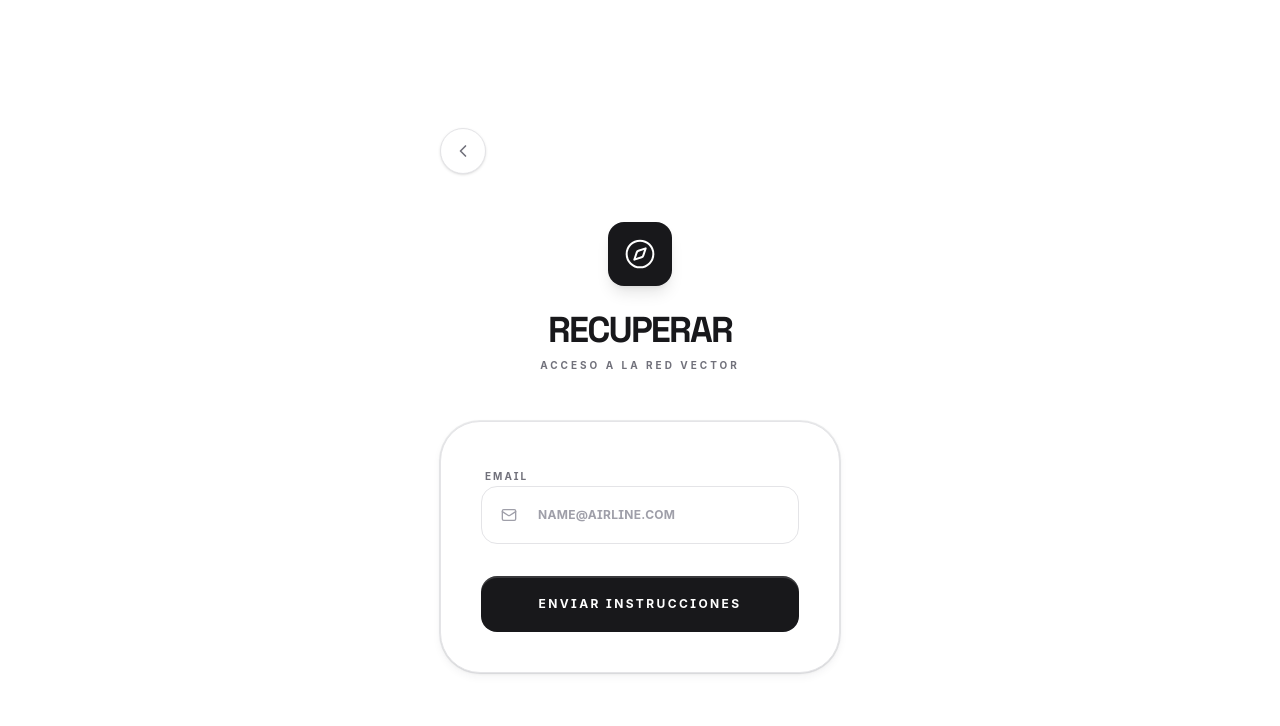
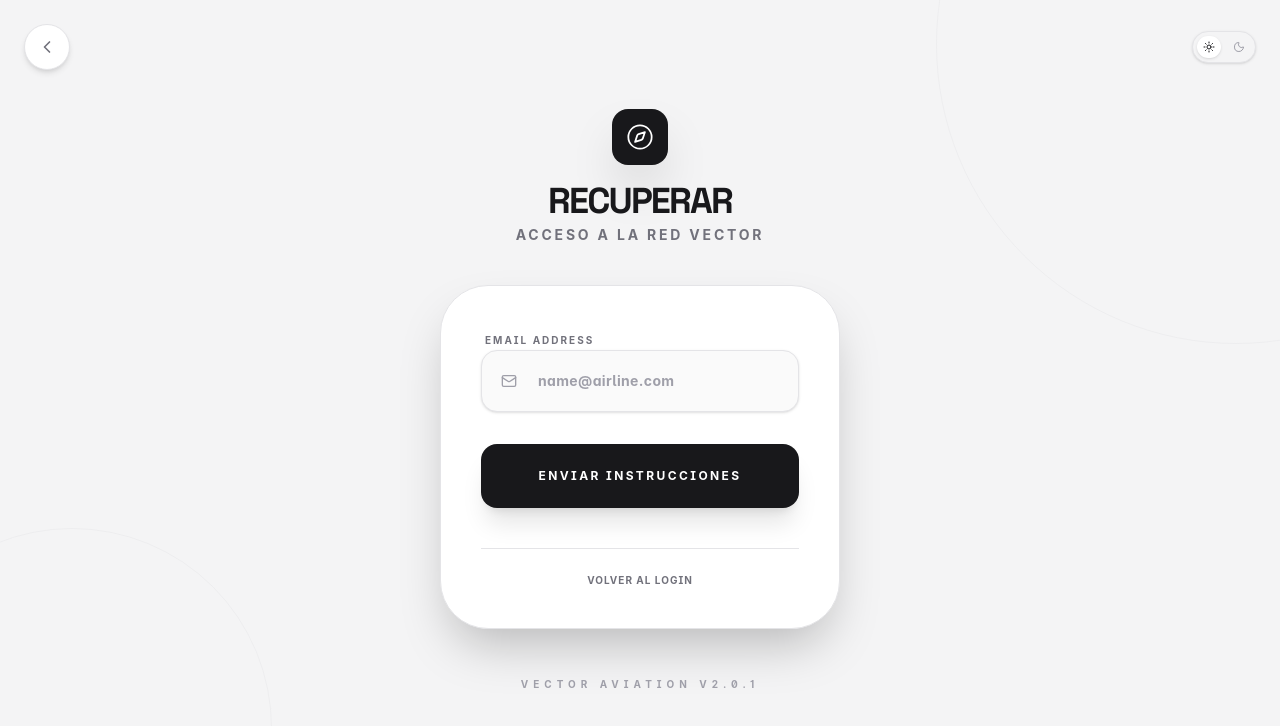
Before and after one commit to Defeeeee/Vector-FrontEnd, a Next.js app: page /recover in a window 1280 px wide. Shown: the top 726 px of the page. Built offline with nearby package versions, Linux system fonts and the light colour scheme.

Commit message:
fix: update recover page theme to match design system

```diff
--- a/src/app/recover/page.tsx
+++ b/src/app/recover/page.tsx
@@ -1,10 +1,11 @@
 "use client";
 
 import { motion } from "framer-motion";
-import { Mail, ArrowRight, Loader2, Compass, ChevronLeft } from "lucide-react";
+import { Mail, Loader2, Compass, ChevronLeft } from "lucide-react";
 import { recoverPassword } from "@/actions/auth";
 import { useState, useTransition } from "react";
 import Link from "next/link";
+import { ThemeToggle } from "@/components/ThemeToggle";
 
 export default function RecoverPage() {
   const [isPending, startTransition] = useTransition();
@@ -25,86 +26,100 @@ export default function RecoverPage() {
 
   if (isSuccess) {
     return (
-      <div className="flex flex-col items-center justify-center min-h-screen w-full max-w-md mx-auto px-6 py-12 relative z-10 text-center space-y-8">
+      <div className="flex min-h-screen w-full bg-zinc-100 dark:bg-black relative overflow-hidden transition-colors duration-300">
+        <div className="absolute top-0 right-0 w-[600px] h-[600px] rounded-full border border-zinc-200 dark:border-white/5 opacity-[0.4] -mr-64 -mt-64 pointer-events-none" />
+        <div className="absolute bottom-0 left-0 w-[400px] h-[400px] rounded-full border border-zinc-200 dark:border-white/5 opacity-[0.4] -ml-32 -mb-32 pointer-events-none" />
+
+        <div className="flex flex-col items-center justify-center w-full max-w-md mx-auto px-6 py-12 relative z-10 text-center space-y-8">
           <motion.div
             initial={{ scale: 0.8, opacity: 0 }}
             animate={{ scale: 1, opacity: 1 }}
-          className="w-20 h-20 bg-zinc-900 text-white rounded-full flex items-center justify-center shadow-lg"
+            className="w-20 h-20 bg-zinc-900 dark:bg-white text-white dark:text-zinc-900 rounded-full flex items-center justify-center shadow-2xl"
           >
             <Mail className="w-10 h-10" />
           </motion.div>
 
           <div className="space-y-4">
-          <h1 className="text-4xl font-space-grotesk font-bold uppercase tracking-tighter text-zinc-900">Email Enviado</h1>
-          <p className="text-zinc-500 font-bold text-xs uppercase tracking-[0.2em] leading-relaxed">
+            <h1 className="text-4xl font-space-grotesk font-bold uppercase tracking-tighter text-zinc-900 dark:text-white">Email Enviado</h1>
+            <p className="text-zinc-500 dark:text-zinc-400 font-bold text-xs uppercase tracking-[0.2em] leading-relaxed">
               Si el email existe en nuestro sistema, recibirás un enlace para restablecer tu contraseña.
             </p>
           </div>
 
-        <Link href="/" className="bg-white text-zinc-900 border border-zinc-200 font-bold text-[10px] uppercase tracking-[0.3em] py-5 px-12 rounded-full shadow-sm transition-all hover:bg-zinc-50 active:scale-95">
+          <Link href="/" className="bg-zinc-900 dark:bg-white text-white dark:text-zinc-900 font-bold text-[10px] uppercase tracking-[0.3em] py-5 px-12 rounded-2xl shadow-xl transition-all hover:scale-105 active:scale-95">
             Volver al Inicio
           </Link>
+        </div>
       </div>
     );
   }
 
   return (
-    <div className="flex flex-col items-center justify-center min-h-screen w-full max-w-md mx-auto px-6 py-12 relative z-10">
-      <div className="w-full flex items-center justify-between mb-12">
-        <Link href="/login" className="p-3 bg-white border border-zinc-200 hover:bg-zinc-50 rounded-full shadow-sm transition-colors group">
-          <ChevronLeft className="w-5 h-5 text-zinc-500 group-hover:text-zinc-900" />
+    <div className="flex min-h-screen w-full bg-zinc-100 dark:bg-black relative overflow-hidden transition-colors duration-300">
+      {/* Decorative Background Elements */}
+      <div className="absolute top-0 right-0 w-[600px] h-[600px] rounded-full border border-zinc-200 dark:border-white/5 opacity-[0.4] -mr-64 -mt-64 pointer-events-none" />
+      <div className="absolute bottom-0 left-0 w-[400px] h-[400px] rounded-full border border-zinc-200 dark:border-white/5 opacity-[0.4] -ml-32 -mb-32 pointer-events-none" />
+
+      {/* Minimal Top Bar */}
+      <div className="absolute top-6 left-0 w-full px-6 flex justify-between items-center z-20">
+        <Link href="/login" className="p-3 bg-white dark:bg-[#111111] border border-zinc-200 dark:border-white/10 rounded-full shadow-md hover:bg-zinc-50 dark:hover:bg-white/5 transition-all group">
+            <ChevronLeft className="w-5 h-5 text-zinc-500 dark:text-zinc-400 group-hover:text-zinc-900 dark:group-hover:text-white" />
         </Link>
+        <ThemeToggle />
       </div>
 
+      <div className="flex flex-col items-center justify-center w-full max-w-md mx-auto px-4 md:px-6 py-12 md:py-20 relative z-10">
         <motion.div
           initial={{ y: -20, opacity: 0 }}
           animate={{ y: 0, opacity: 1 }}
-        transition={{ duration: 0.8, ease: [0.16, 1, 0.3, 1] }}
-        className="text-center space-y-2 mb-12"
+          transition={{ duration: 0.6 }}
+          className="flex flex-col items-center space-y-4 mb-8 md:mb-10 text-center"
         >
-        <div className="w-16 h-16 bg-zinc-900 text-white rounded-2xl flex items-center justify-center shadow-lg mx-auto mb-6">
-          <Compass className="w-8 h-8" strokeWidth={1.5} />
+          <div className="w-12 h-12 md:w-14 md:h-14 bg-zinc-900 dark:bg-white text-white dark:text-zinc-900 rounded-2xl flex items-center justify-center shadow-2xl">
+            <Compass className="w-6 h-6 md:w-7 md:h-7" strokeWidth={1.5} />
           </div>
-        <h1 className="text-4xl font-space-grotesk font-bold tracking-tighter uppercase tracking-[0.1em] text-zinc-900">Recuperar</h1>
-        <p className="text-[10px] font-bold text-zinc-500 uppercase tracking-[0.3em]">Acceso a la Red Vector</p>
+          <div className="space-y-1">
+            <h1 className="text-3xl md:text-4xl font-bold tracking-tighter text-zinc-900 dark:text-white font-space-grotesk uppercase transition-colors">Recuperar</h1>
+            <p className="text-xs md:text-sm text-zinc-500 dark:text-zinc-400 font-bold uppercase tracking-[0.2em]">Acceso a la Red Vector</p>
+          </div>
         </motion.div>
 
         <motion.div
           initial={{ y: 20, opacity: 0 }}
           animate={{ y: 0, opacity: 1 }}
-        transition={{ duration: 0.8, delay: 0.1, ease: [0.16, 1, 0.3, 1] }}
-        className="w-full space-y-8 bg-white border border-zinc-200 p-8 md:p-10 rounded-[2.5rem] shadow-cal"
+          transition={{ duration: 0.6, delay: 0.1 }}
+          className="w-full p-8 md:p-10 rounded-[2.5rem] md:rounded-[3rem] border border-zinc-200 dark:border-white/10 shadow-2xl dark:shadow-none bg-white dark:bg-[#0a0a0a] space-y-10 transition-all"
         >
-        <form action={handleSubmit} className="space-y-4">
+          <form action={handleSubmit} className="space-y-6">
             {error && (
               <motion.div
                 initial={{ opacity: 0, scale: 0.95 }}
                 animate={{ opacity: 1, scale: 1 }}
-              className="bg-red-50 border border-red-200 rounded-2xl p-4 text-red-600 text-xs font-bold text-center uppercase tracking-wider"
+                className="bg-red-50 dark:bg-red-500/10 border border-red-200 dark:border-red-500/20 rounded-2xl p-4 text-red-600 dark:text-red-500 text-xs font-bold text-center uppercase tracking-wider shadow-sm"
               >
                 {error}
               </motion.div>
             )}
 
             <div className="space-y-2 group">
-            <label className="text-[10px] font-bold uppercase tracking-[0.2em] text-zinc-500 ml-1 group-focus-within:text-zinc-900 transition-colors">Email</label>
+              <label className="text-[10px] font-bold uppercase tracking-[0.2em] text-zinc-500 dark:text-zinc-400 ml-1 group-focus-within:text-zinc-900 dark:group-focus-within:text-white transition-colors">Email Address</label>
               <div className="relative">
-              <Mail className="absolute left-5 top-1/2 -translate-y-1/2 w-4 h-4 text-zinc-400 group-focus-within:text-zinc-900 transition-colors" />
+                <Mail className="absolute left-5 top-1/2 -translate-y-1/2 w-4 h-4 text-zinc-400 dark:text-zinc-500 group-focus-within:text-zinc-900 dark:group-focus-within:text-white transition-colors" />
                 <input
                   name="email"
                   type="email"
                   placeholder="name@airline.com"
                   required
-                className="w-full bg-transparent border border-zinc-200 rounded-2xl py-5 pl-14 pr-6 outline-none focus:border-zinc-400 transition-all text-xs font-bold tracking-wide placeholder:text-zinc-400 uppercase text-zinc-900"
+                  className="w-full bg-zinc-50 dark:bg-white/5 border border-zinc-200 dark:border-white/10 rounded-2xl py-5 pl-14 pr-6 outline-none focus:ring-2 focus:ring-zinc-900/20 dark:focus:ring-white/20 focus:border-zinc-900 dark:focus:border-white/50 transition-all text-sm font-bold tracking-wide placeholder:text-zinc-400 dark:placeholder:text-zinc-600 dark:text-white shadow-sm"
                 />
               </div>
             </div>
 
             <motion.button
-            whileHover={{ scale: 1.01 }}
-            whileTap={{ scale: 0.99 }}
+              whileHover={{ scale: 1.02 }}
+              whileTap={{ scale: 0.98 }}
               disabled={isPending}
-            className="w-full bg-zinc-900 text-white font-bold text-xs uppercase tracking-[0.2em] py-5 rounded-2xl shadow-cal-highlight transition-all disabled:opacity-50 mt-4"
+              className="w-full bg-zinc-900 dark:bg-white text-white dark:text-zinc-900 font-bold text-xs uppercase tracking-[0.2em] py-6 rounded-2xl shadow-xl dark:shadow-none transition-all disabled:opacity-50 mt-2 hover:opacity-90"
             >
               {isPending ? (
                 <Loader2 className="w-5 h-5 animate-spin mx-auto" />
@@ -113,7 +128,19 @@ export default function RecoverPage() {
               )}
             </motion.button>
           </form>
+
+          <div className="flex flex-col items-center pt-6 border-t border-zinc-200 dark:border-white/10 transition-colors">
+            <Link href="/login" className="text-[10px] font-bold text-zinc-500 dark:text-zinc-400 hover:text-zinc-900 dark:hover:text-white transition-colors uppercase tracking-widest">
+              Volver al Login
+            </Link>
+          </div>
         </motion.div>
+
+        {/* Version Tag */}
+        <div className="mt-12 text-[10px] font-bold text-zinc-400 dark:text-zinc-600 uppercase tracking-[0.5em]">
+          Vector Aviation v2.0.1
+        </div>
+      </div>
     </div>
   );
 }
```
Lines whose indentation alone changed are shown as unchanged.
